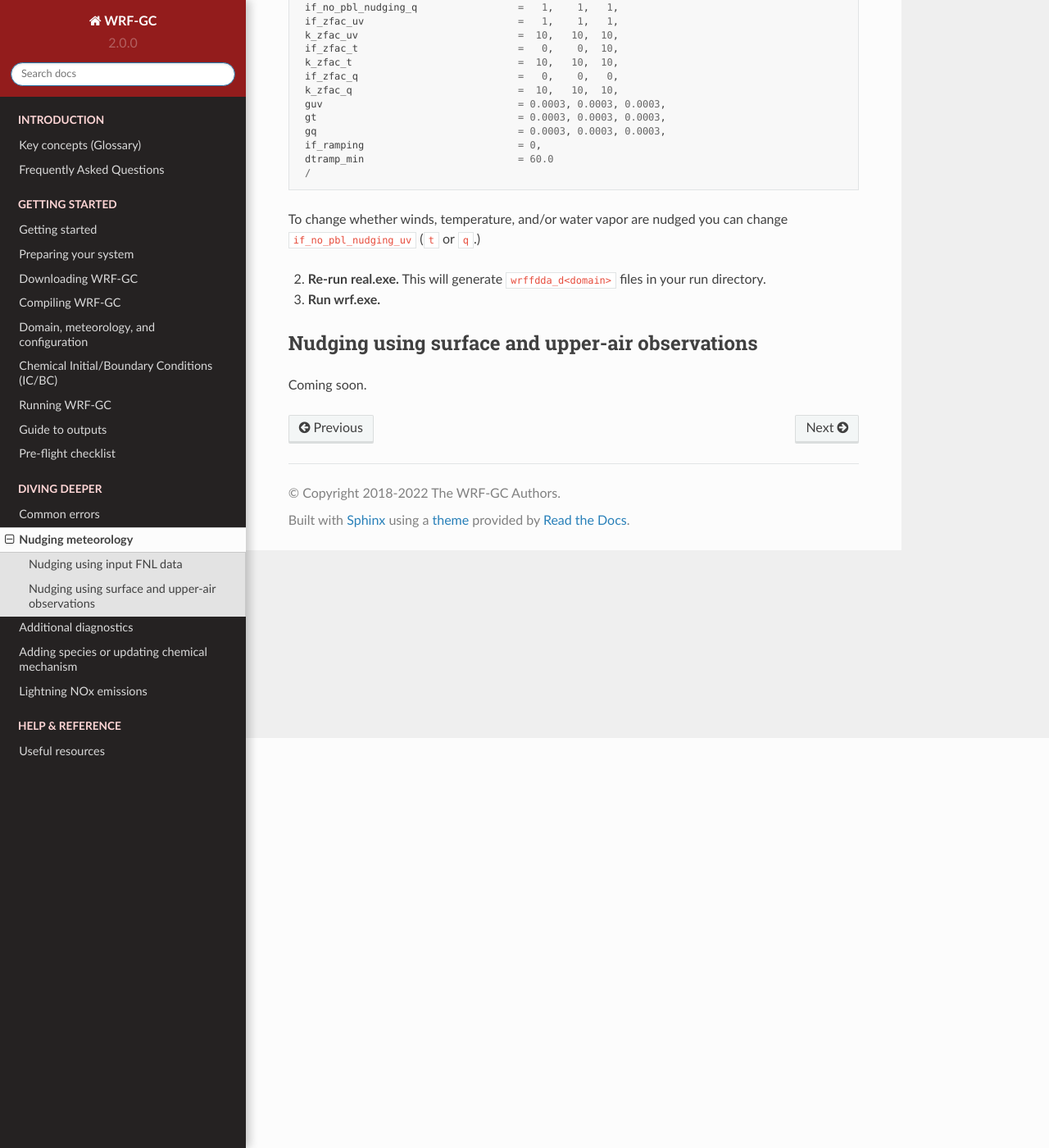
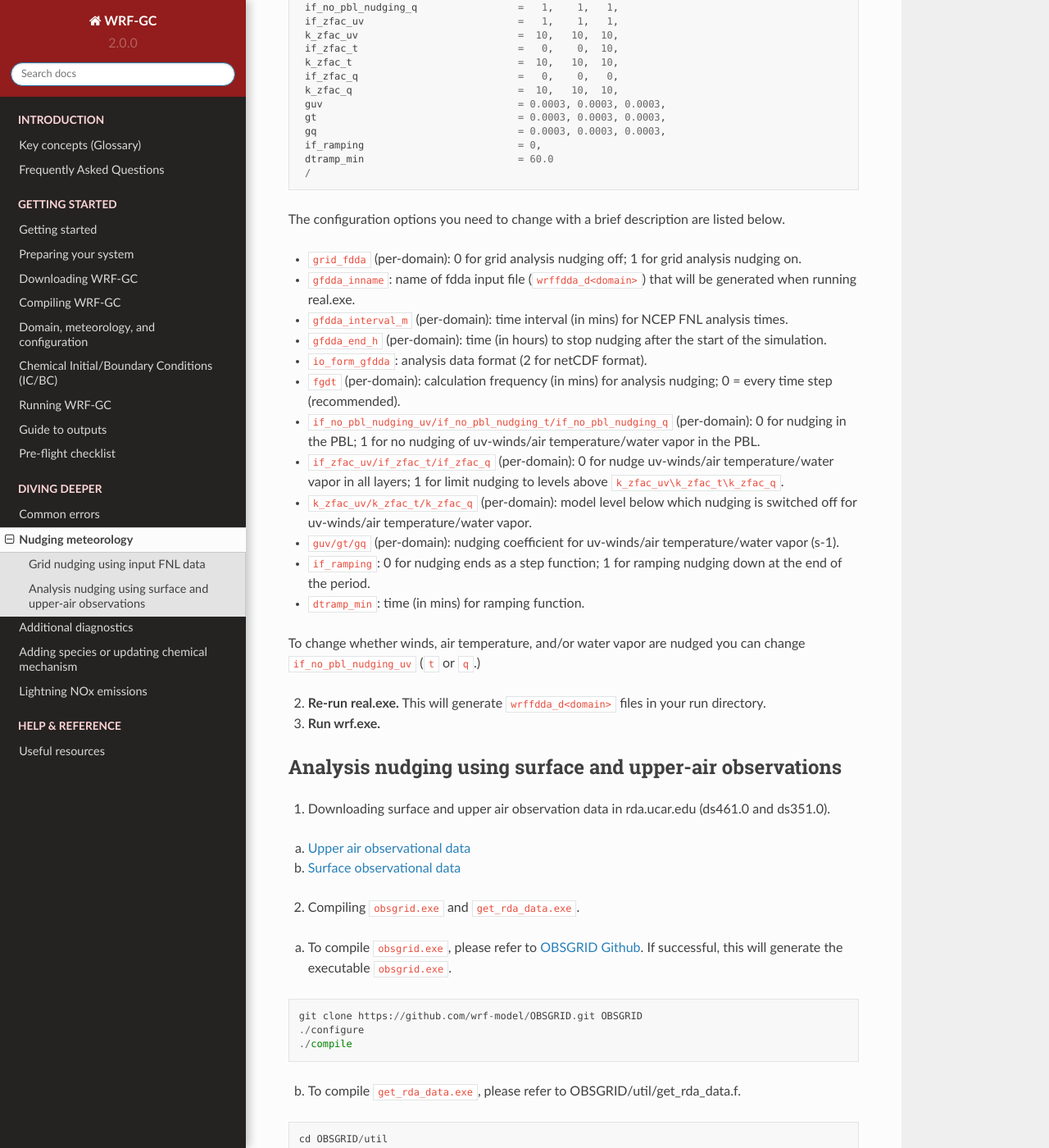
Before and after one commit to WRF-GC/documentation, a Sphinx documentation site: the page built from docs/source/nudging.rst, in a window 1280 px wide and 1400 px high, scrolled down 500 px. Shown: the whole window at 82% size. Built offline with Sphinx 7.4.7 and the Read the Docs theme 2.0.0, drawn with Linux system fonts in a browser that asks for light colours; some of the changed text lies outside the part shown.

Commit message:
Update nudging.rst (#2)
* Update nudging.rst

Updates for grid nudging

* Update nudging.rst

```diff
--- a/docs/source/nudging.rst
+++ b/docs/source/nudging.rst
@@ -3,7 +3,7 @@ Nudging meteorology
 
 This process is WRF-specific but may be useful for your WRF-GC runs. The namelist options described here are also described in `the WRF User's Guide <https://www2.mmm.ucar.edu/wrf/users/docs/user_guide_V3/user_guide_V3.9/users_guide_chap5.htm#Namelist>`_
 
-Nudging using input FNL data
+Grid nudging using input FNL data
 ----------------------------
 
 1. Add the following lines to your ``namelist.input``, into a new section ``&fdda`` as shown below:
@@ -33,12 +33,62 @@ Nudging using input FNL data
 	 dtramp_min                          = 60.0
 	 /
 
-To change whether winds, temperature, and/or water vapor are nudged you can change ``if_no_pbl_nudging_uv`` (``t`` or ``q``.)
+The configuration options you need to change with a brief description are listed below.
+
+* ``grid_fdda`` (per-domain): 0 for grid analysis nudging off; 1 for grid analysis nudging on.
+* ``gfdda_inname``: name of fdda input file (``wrffdda_d<domain>``) that will be generated when running real.exe.
+* ``gfdda_interval_m`` (per-domain): time interval (in mins) for NCEP FNL analysis times.
+* ``gfdda_end_h`` (per-domain): time (in hours) to stop nudging after the start of the simulation.
+* ``io_form_gfdda``: analysis data format (2 for netCDF format).
+* ``fgdt`` (per-domain): calculation frequency (in mins) for analysis nudging; 0 = every time step (recommended).
+* ``if_no_pbl_nudging_uv/if_no_pbl_nudging_t/if_no_pbl_nudging_q`` (per-domain): 0 for nudging in the PBL; 1 for no nudging of uv-winds/air temperature/water vapor in the PBL.
+* ``if_zfac_uv/if_zfac_t/if_zfac_q`` (per-domain): 0 for nudge uv-winds/air temperature/water vapor in all layers; 1 for limit nudging to levels above ``k_zfac_uv\k_zfac_t\k_zfac_q``.
+* ``k_zfac_uv/k_zfac_t/k_zfac_q`` (per-domain): model level below which nudging is switched off for uv-winds/air temperature/water vapor.
+* ``guv/gt/gq`` (per-domain): nudging coefficient for uv-winds/air temperature/water vapor (s-1).
+* ``if_ramping``: 0 for nudging ends as a step function; 1 for ramping nudging down at the end of the period.
+* ``dtramp_min``: time (in mins) for ramping function.
+
+To change whether winds, air temperature, and/or water vapor are nudged you can change ``if_no_pbl_nudging_uv`` (``t`` or ``q``.)
 
 2. **Re-run real.exe.** This will generate ``wrffdda_d<domain>`` files in your run directory.
 3. **Run wrf.exe.**
 
-Nudging using surface and upper-air observations
+Analysis nudging using surface and upper-air observations
 ------------------------------------------------
 
-Coming soon.
+1. Downloading surface and upper air observation data in rda.ucar.edu (ds461.0 and ds351.0).
+
+(a) `Upper air observational data <https://rda.ucar.edu/datasets/ds351.0/#!description>`_
+(b) `Surface observational data <https://rda.ucar.edu/datasets/ds461.0/#!description>`_
+
+2. Compiling ``obsgrid.exe`` and ``get_rda_data.exe``.
+
+(a) To compile ``obsgrid.exe``, please refer to `OBSGRID Github <https://github.com/wrf-model/OBSGRID>`_. If successful, this will generate the executable ``obsgrid.exe``.
+
+.. code-block::
+
+   git clone https://github.com/wrf-model/OBSGRID.git OBSGRID
+   ./configure
+   ./compile
+
+
+(b) To compile ``get_rda_data.exe``, please refer to OBSGRID/util/get_rda_data.f.
+
+.. code-block::
+
+   cd OBSGRID/util
+   ifort -FR get_rda_data.f -o get_rda_data.exe
+
+3. Using ``combineSurfaceToObs.sh`` to combine the downloaded files ``SURFACE_OBS:YYYYMMDDHH`` and ``OBS:YYYYMMDDHH`` into new files (e.g. ``C_OBS:YYYYMMDDHH``). This script is available in Github `WRF_Nudging <https://github.com/fengx7/WRF_Nudging>`_.
+
+4. Using ``combineCobsToRdaobs.sh`` to combine those new files (``C_OBS:YYYYMMDDHH``) into ``rda_obs``. This script is available in Github `WRF_Nudging <https://github.com/fengx7/WRF_Nudging>`_.
+
+5. Using ``get_rda_data.exe`` to generate files (``OBS:YYYY-MM-DD-HH``) for obsgrid.exe.
+
+6. Setting up the options in configuration file (``namelist.oa``). Here is an example of `OBSGRID Namelist <https://github.com/fengx7/WRF_Nudging>`_ for running obsgrid.exe.
+
+7. Running ``obsgrid.exe``. This will generate files ``metoa_em*`` and ``wrfsfdda_d01``. Please note that ``obsgrid.exe`` needs to be run after ``metgrid.exe``. The files ``met_em*`` must be available in OBSGRID/ directory.
+
+.. code-block::
+
+   ./obsgrid.exe >& obsgrid.out
```
